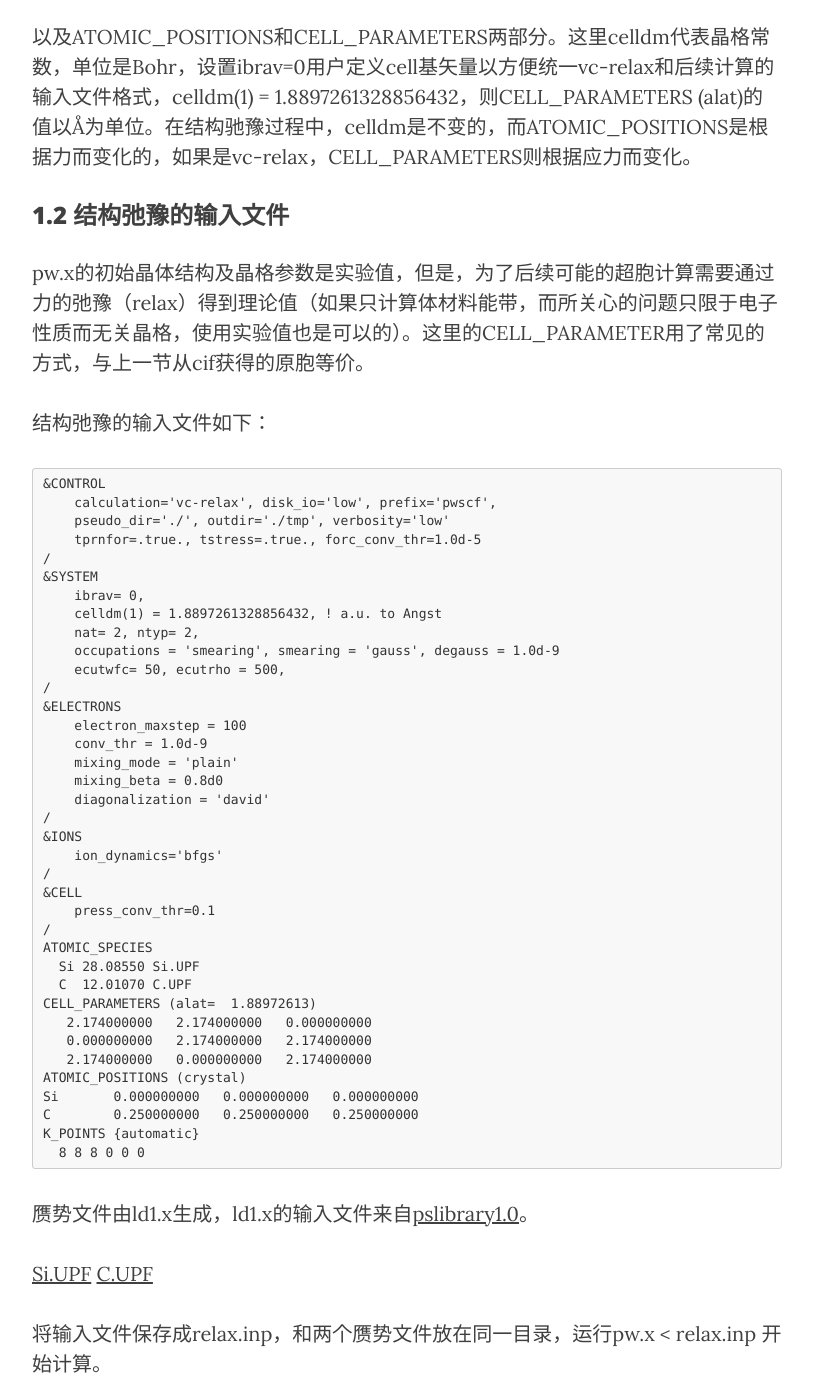
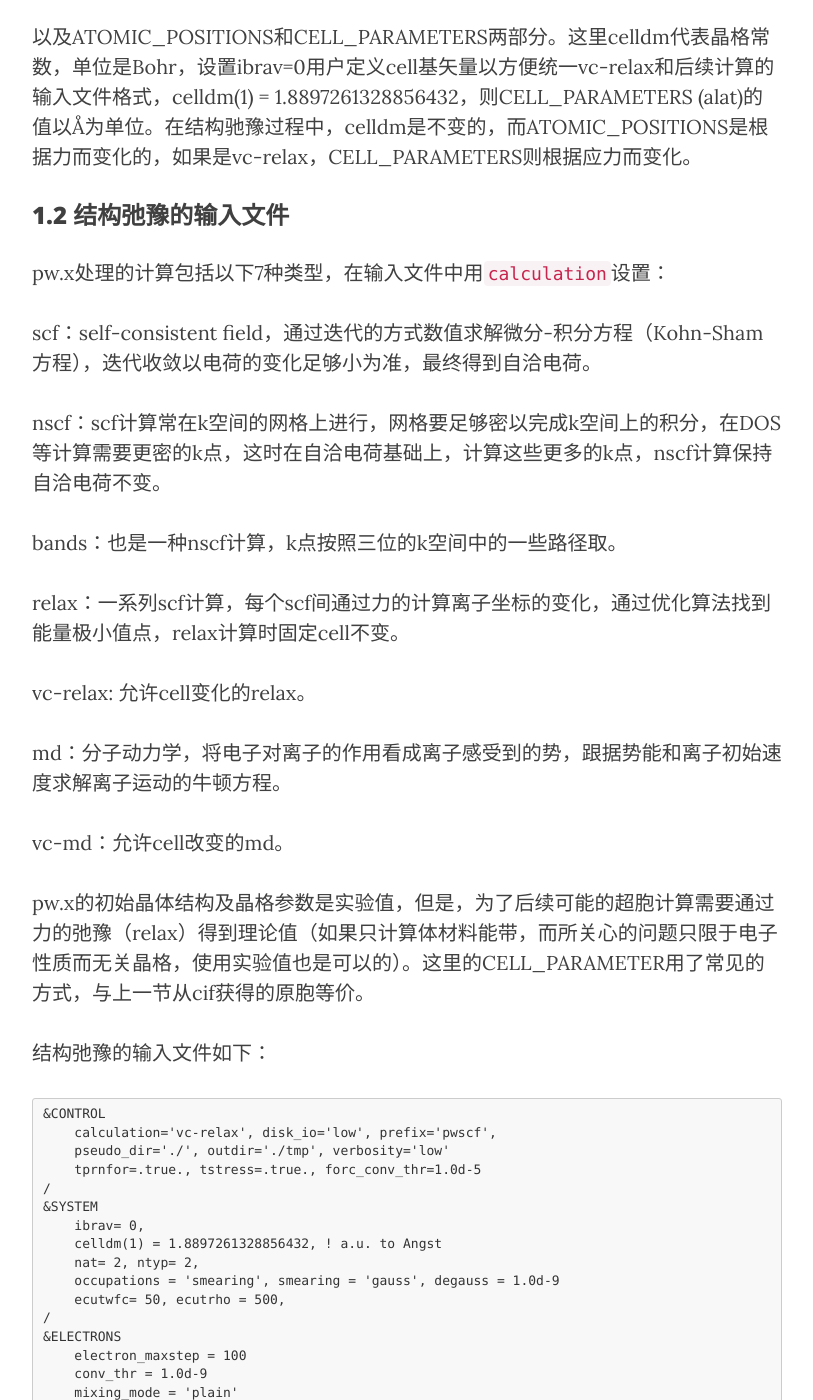
Before and after one commit to yyyu200/DFTbook, a Jekyll site: the page built from _posts/2019-04-01-HandsOn.md, in a window 1280 px wide and 1400 px high, scrolled down 3415 px. Shown: the whole window, without its empty margins (233-1046 px from the left). Built offline with Jekyll 4.4.1, drawn with Linux system fonts in a browser that asks for light colours; nearby versions of some CDN libraries; formulas are drawn with MathJax 3; comment, search, counter and statistics services are not loaded.

Commit message:
modify at20190416-09:41:00-aliyun

```diff
--- a/_posts/2019-04-01-HandsOn.md
+++ b/_posts/2019-04-01-HandsOn.md
@@ -89,6 +89,21 @@ ibrav,celldm,nat,ntyp
 
 
 ### 1.2 结构弛豫的输入文件
+pw.x处理的计算包括以下7种类型，在输入文件中用`calculation`设置：
+
+scf：self-consistent field，通过迭代的方式数值求解微分-积分方程（Kohn-Sham方程），迭代收敛以电荷的变化足够小为准，最终得到自洽电荷。
+
+nscf：scf计算常在k空间的网格上进行，网格要足够密以完成k空间上的积分，在DOS等计算需要更密的k点，这时在自洽电荷基础上，计算这些更多的k点，nscf计算保持自洽电荷不变。
+
+bands：也是一种nscf计算，k点按照三位的k空间中的一些路径取。
+
+relax：一系列scf计算，每个scf间通过力的计算离子坐标的变化，通过优化算法找到能量极小值点，relax计算时固定cell不变。
+
+vc-relax: 允许cell变化的relax。
+
+md：分子动力学，将电子对离子的作用看成离子感受到的势，跟据势能和离子初始速度求解离子运动的牛顿方程。
+
+vc-md：允许cell改变的md。
 
 pw.x的初始晶体结构及晶格参数是实验值，但是，为了后续可能的超胞计算需要通过力的弛豫（relax）得到理论值（如果只计算体材料能带，而所关心的问题只限于电子性质而无关晶格，使用实验值也是可以的）。这里的CELL_PARAMETER用了常见的方式，与上一节从cif获得的原胞等价。
 
```
